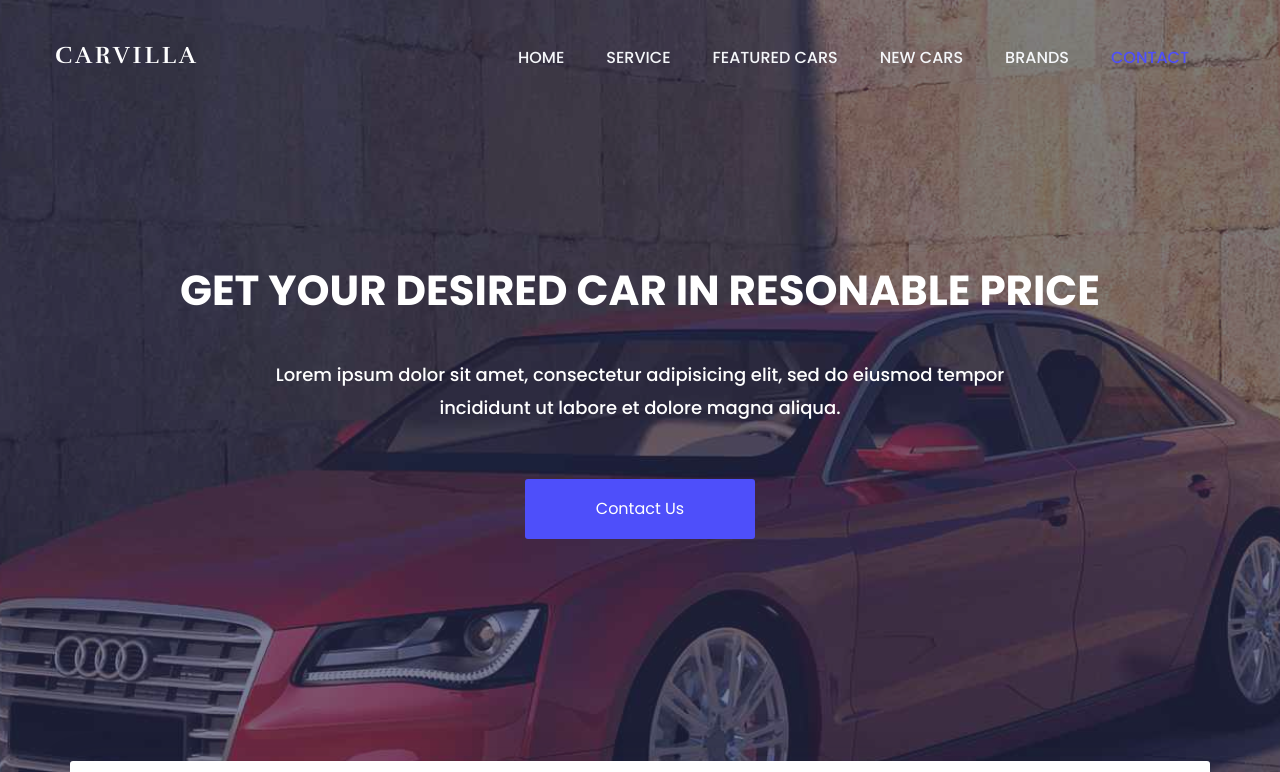
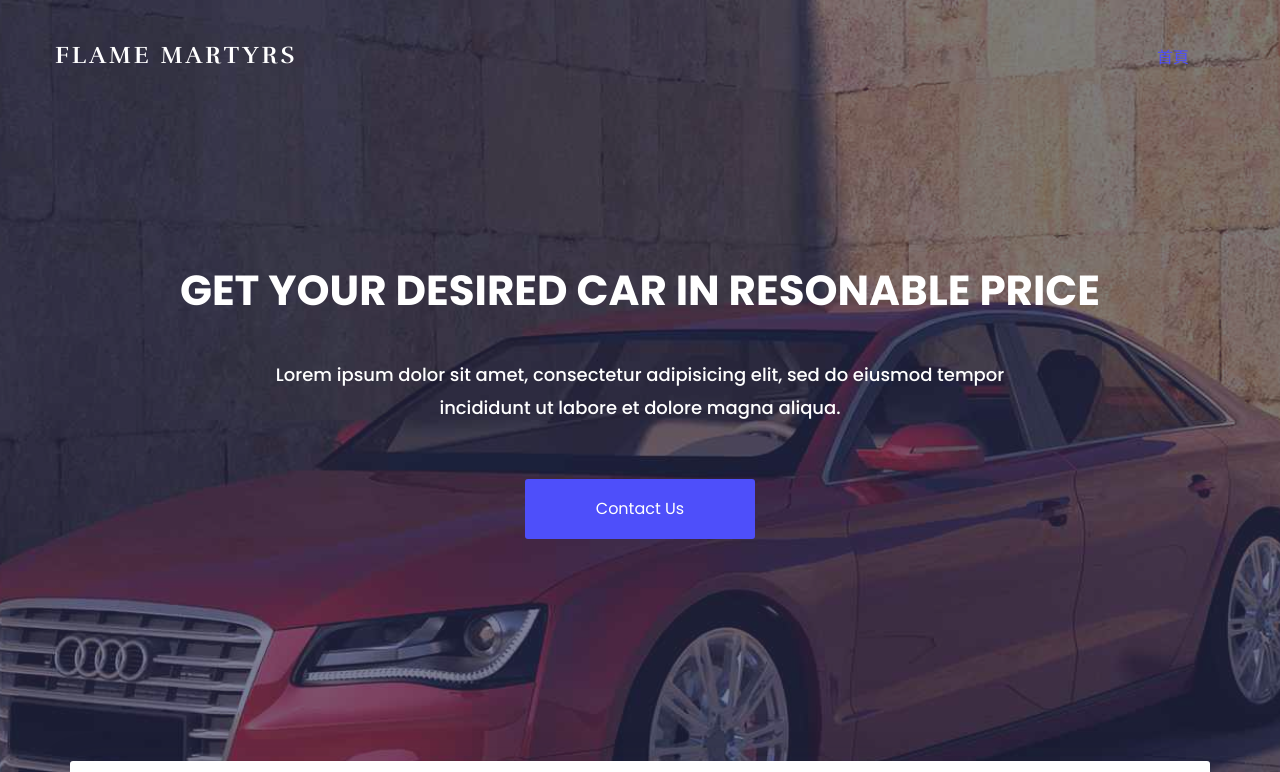
Before and after one commit to Koala671/Koala671.github.io, a plain HTML site: page index.html in a window 1280 px wide. Shown: the top 772 px of the page. Drawn offline with nearby package versions, Linux system fonts and the light colour scheme.

Commit message:
Rename Title

```diff
--- a/index.html
+++ b/index.html
@@ -14,7 +14,7 @@
 		<link href="https://fonts.googleapis.com/css?family=Rufina:400,700" rel="stylesheet">
 
         <!-- title of site -->
-        <title>CarVilla</title>
+        <title>Flame Martyrs</title>
 
         <!-- For favicon png -->
 		<link rel="shortcut icon" type="image/icon" href="assets/logo/favicon.png"/>
@@ -78,7 +78,7 @@
 				                <button type="button" class="navbar-toggle" data-toggle="collapse" data-target="#navbar-menu">
 				                    <i class="fa fa-bars"></i>
 				                </button>
-				                <a class="navbar-brand" href="index.html">carvilla<span></span></a>
+				                <a class="navbar-brand" href="index.html">Flame Martyrs<span></span></a>
 
 				            </div><!--/.navbar-header-->
 				            <!-- End Header Navigation -->
@@ -86,12 +86,13 @@
 				            <!-- Collect the nav links, forms, and other content for toggling -->
 				            <div class="collapse navbar-collapse menu-ui-design" id="navbar-menu">
 				                <ul class="nav navbar-nav navbar-right" data-in="fadeInDown" data-out="fadeOutUp">
-				                    <li class=" scroll active"><a href="#home">home</a></li>
+				                    <li class=" scroll active"><a href="#home">首頁</a></li>
+									<!--
 				                    <li class="scroll"><a href="#service">service</a></li>
 				                    <li class="scroll"><a href="#featured-cars">featured cars</a></li>
 				                    <li class="scroll"><a href="#new-cars">new cars</a></li>
 				                    <li class="scroll"><a href="#brand">brands</a></li>
-				                    <li class="scroll"><a href="#contact">contact</a></li>
+				                    <li class="scroll"><a href="#contact">contact</a></li>-->
 				                </ul><!--/.nav -->
 				            </div><!-- /.navbar-collapse -->
 				        </div><!--/.container-->
```
